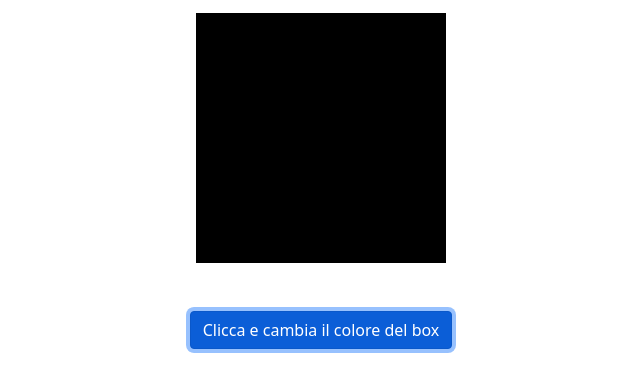
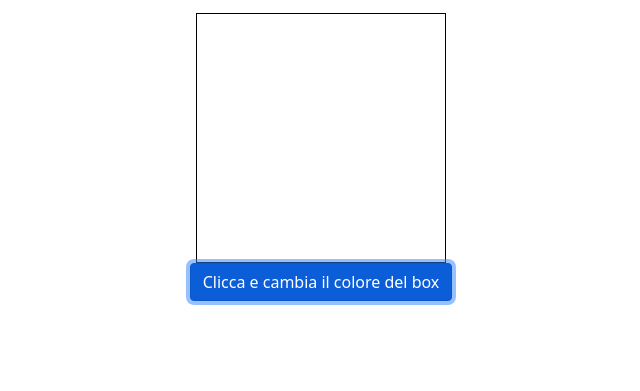
Before and after one commit to daviddpi/vue-hello, a plain HTML site: page index.html in a window 1280 px wide. Both pictures are taken after a click on the button "Clicca e cambia il colore del box". Shown: the part 431-822 px from the top of the page, without its empty margins (319-959 px from the left). After the commit the page ends 800 px from the top, so only its background shows below. Drawn offline with nearby package versions, Linux system fonts and the light colour scheme.

Commit message:
modificato binding button

```diff
--- a/css/style.css
+++ b/css/style.css
@@ -17,6 +17,6 @@ body img{
 #my_box{
     width: 250px;
     height: 250px;
-    background-color: black;
+    border: 1px solid black;
     margin: 0 auto;
 }
--- a/index.html
+++ b/index.html
@@ -26,9 +26,9 @@
                     <img :src="miaImmagine" alt="immagine javascript">
                     <p :class="myClassJs">{{ testoP }}</p>
 
-                    <div id="my_box" class="mb-5"></div>
+                    <div id="my_box" :class ="myBoxClass"></div>
 
-                    <button @click="changeColorBox" :class ="myBoxClass" class="btn btn-primary mb-5">Clicca e cambia il colore del box</button>
+                    <button @click="changeColorBox" class="btn btn-primary mb-5">Clicca e cambia il colore del box</button>
                 </div>
             </div>
         </div>
--- a/js/myscript.js
+++ b/js/myscript.js
@@ -8,9 +8,10 @@ let main = new Vue({
         testoP: "Sono un paragrafo scritto con js e anche la classe e inserita tramite js",
         myBoxClass: ""
     },
-    method:{
+    methods:{
         changeColorBox: () =>{
-            this.myBoxClass = "bg-red"
+            this.myBoxClass = "mb-5 bg-red"
+            console.log(myBoxClass);
         }
     }
 });
```
